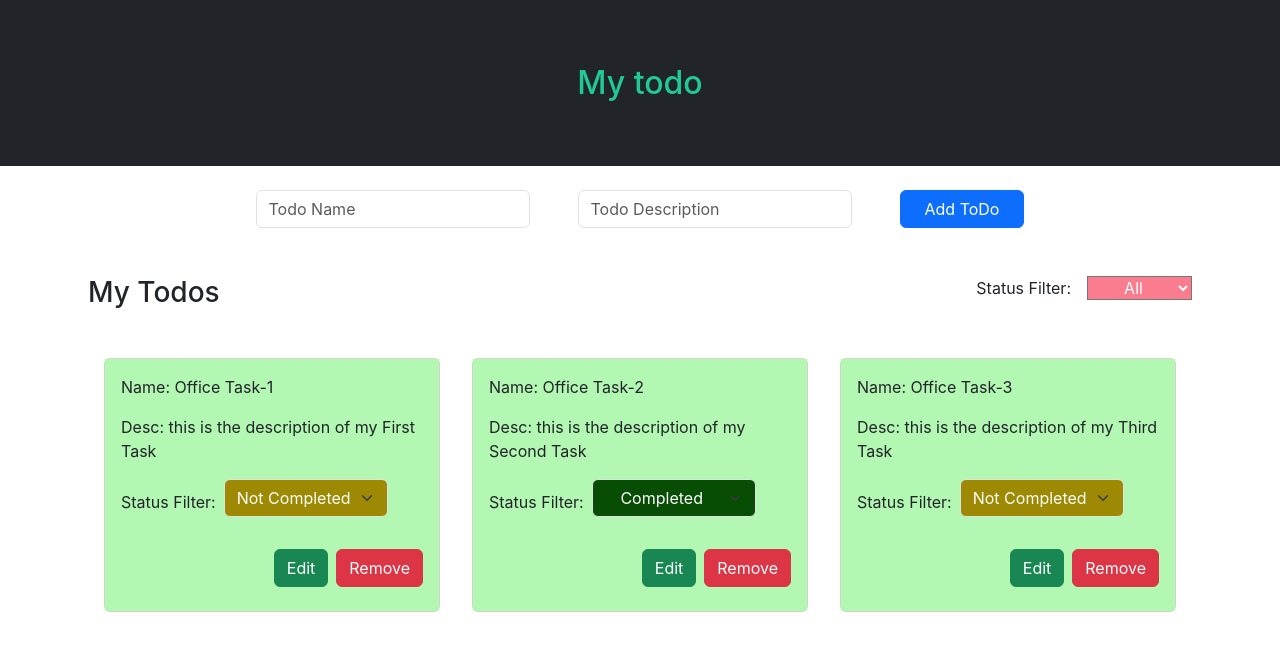
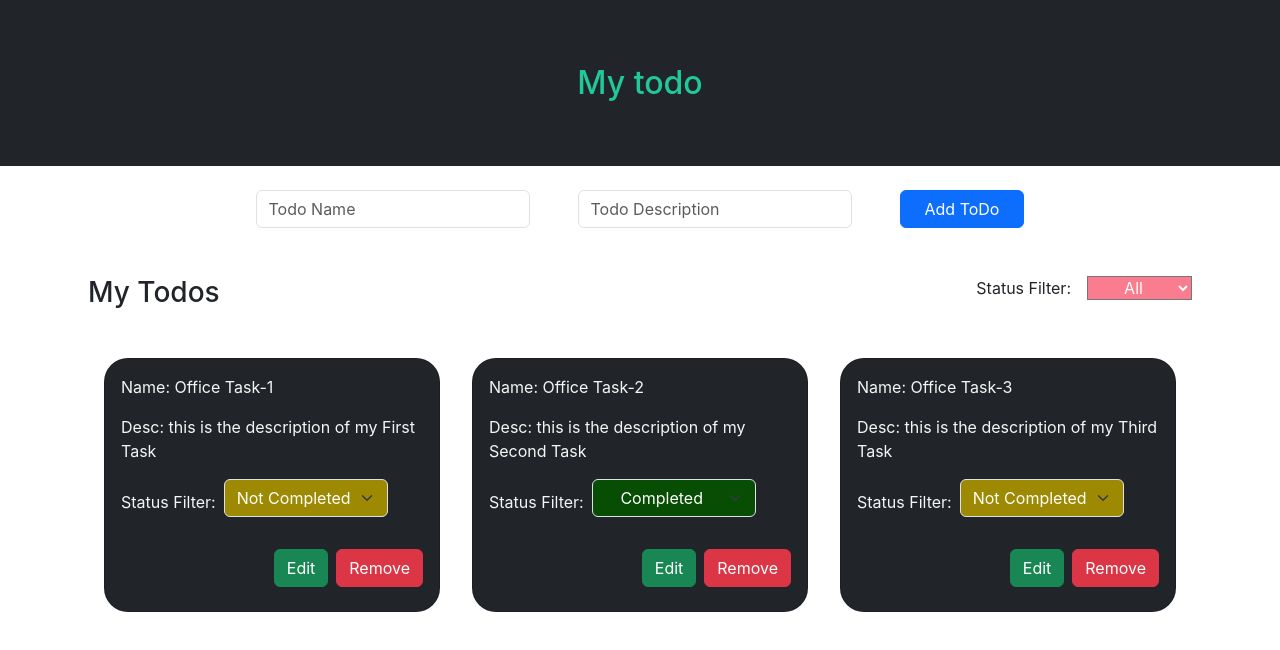
Before and after one commit to PraveenKumar263/ToDoApp, a React (Create React App) app: page / in a window 1280 px wide. Shown: the top 650 px of the page. Built offline with nearby package versions, Linux system fonts and the light colour scheme.

Commit message:
Change bg color of card, add border-radius and text color

```diff
--- a/src/index.css
+++ b/src/index.css
@@ -29,11 +29,16 @@ code {
   flex-wrap: wrap;
   align-items: stretch;
   margin: 2rem 5rem;
+
+}
+.card {
+  background-color: rgb(33,37,41);
+  border-radius: 1.5rem;
+  color: whitesmoke;
 }
 
 .card-body {
   text-align: left;
-  background-color: rgb(178, 247, 178);
   display: flex;
   flex-direction: column;
 }
```
